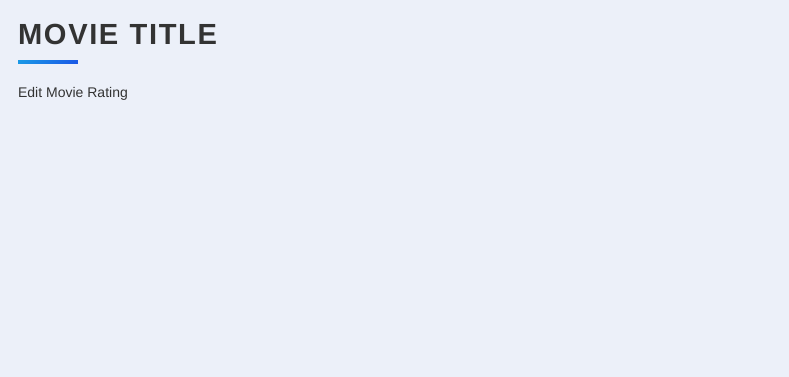
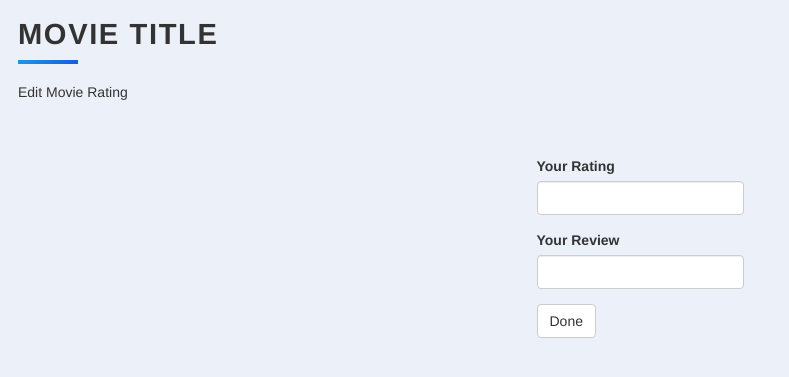
Before and after one commit to SadSack963/day-64_my_top_10_movies, a Flask app: page /edit in a window 1280 px wide. Shown: the top 377 px of the page, without its empty margins (0-789 px from the left). Run offline with Flask 2, Linux system fonts and the light colour scheme; style sheets or scripts are compiled from the project's sources; some libraries are stand-ins or nearby versions.

Commit message:
Started edit(). Changed scss back to css.

```diff
--- a/main.py
+++ b/main.py
@@ -2,10 +2,11 @@ from flask import Flask, render_template, redirect, url_for, request
 from flask_bootstrap import Bootstrap
 from flask_sqlalchemy import SQLAlchemy
 from flask_wtf import FlaskForm
-from wtforms import StringField, SubmitField
-from wtforms.validators import DataRequired
+from wtforms import StringField, SubmitField, DecimalField
+from wtforms.validators import DataRequired, InputRequired, Length
 import requests
 import os
+
 
 # Create the database file in /database/new-books-collection.db
 FILE_URL = 'sqlite:///database/movies-collection.db'
@@ -56,6 +57,21 @@ if not os.path.isfile(FILE_URL):
 # db.session.commit()
 
 
+class RateMovieForm(FlaskForm):
+    new_rating = DecimalField(
+        label='Your Rating',
+        validators=[DataRequired()],
+    )
+    new_review = StringField(
+        label='Your Review',
+        validators=[InputRequired(), Length(max=1000)],
+    )
+    submit_button = SubmitField(
+        label='Done',
+        render_kw={'btn-primary': 'True'},
+    )
+
+
 # ROUTES
 # ======
 
@@ -66,9 +82,13 @@ def home():
     return render_template("index.html", movies=all_movies)
 
 
-@app.route("/edit")
+# ToDo: Pass the movie in, get the data out
+@app.route("/edit", methods=["GET", "POST"])
 def edit():
-    return render_template("edit.html")
+    edit_rating_form = RateMovieForm()
+    if edit_rating_form.validate_on_submit():
+        return redirect(url_for('home'))
+    return render_template('edit.html', form=edit_rating_form)
 
 
 @app.route("/delete")
--- a/templates/add.html
+++ b/templates/add.html
@@ -4,7 +4,7 @@
   {{ super() }}
   <link rel="stylesheet" href="https://fonts.googleapis.com/css?family=Nunito+Sans:300,400,700">
   <link rel="stylesheet" href="https://fonts.googleapis.com/css?family=Poppins:300,400,700">
-  <link rel="stylesheet" href="{{ url_for('static', filename='css/styles.scss') }}">
+  <link rel="stylesheet" href="{{ url_for('static', filename='css/styles.css') }}">
 {% endblock %}
 
 {% block title %}Add Movie{% endblock %}
--- a/templates/edit.html
+++ b/templates/edit.html
@@ -5,7 +5,7 @@
 {{ super() }}
 <link rel="stylesheet" href="https://fonts.googleapis.com/css?family=Nunito+Sans:300,400,700">
 <link rel="stylesheet" href="https://fonts.googleapis.com/css?family=Poppins:300,400,700">
-<link rel="stylesheet" href="{{ url_for('static', filename='css/styles.scss') }}">
+<link rel="stylesheet" href="{{ url_for('static', filename='css/styles.css') }}">
 {% endblock %}
 
 {% block title %}Edit Movies{% endblock %}
--- a/templates/index.html
+++ b/templates/index.html
@@ -8,7 +8,7 @@
 <link rel="stylesheet" href="https://cdnjs.cloudflare.com/ajax/libs/font-awesome/5.14.0/css/all.min.css"
       integrity="sha512-1PKOgIY59xJ8Co8+NE6FZ+LOAZKjy+KY8iq0G4B3CyeY6wYHN3yt9PW0XpSriVlkMXe40PTKnXrLnZ9+fkDaog=="
       crossorigin="anonymous"/>
-<link rel="stylesheet" href="{{ url_for('static', filename='css/styles.scss') }}">
+<link rel="stylesheet" href="{{ url_for('static', filename='css/styles.css') }}">
 {% endblock %}
 
 {% block title %}My Top 10 Movies{% endblock %}
--- a/templates/select.html
+++ b/templates/select.html
@@ -5,7 +5,7 @@
   {{ super() }}
   <link rel="stylesheet" href="https://fonts.googleapis.com/css?family=Nunito+Sans:300,400,700">
   <link rel="stylesheet" href="https://fonts.googleapis.com/css?family=Poppins:300,400,700">
-  <link rel="stylesheet" href="{{ url_for('static', filename='css/styles.scss') }}">
+  <link rel="stylesheet" href="{{ url_for('static', filename='css/styles.css') }}">
 {% endblock %}
 
 {% block title %}Select Movie{% endblock %}
```
Also changed, not shown: static/css/styles.css (renamed from static/css/styles.scss).
